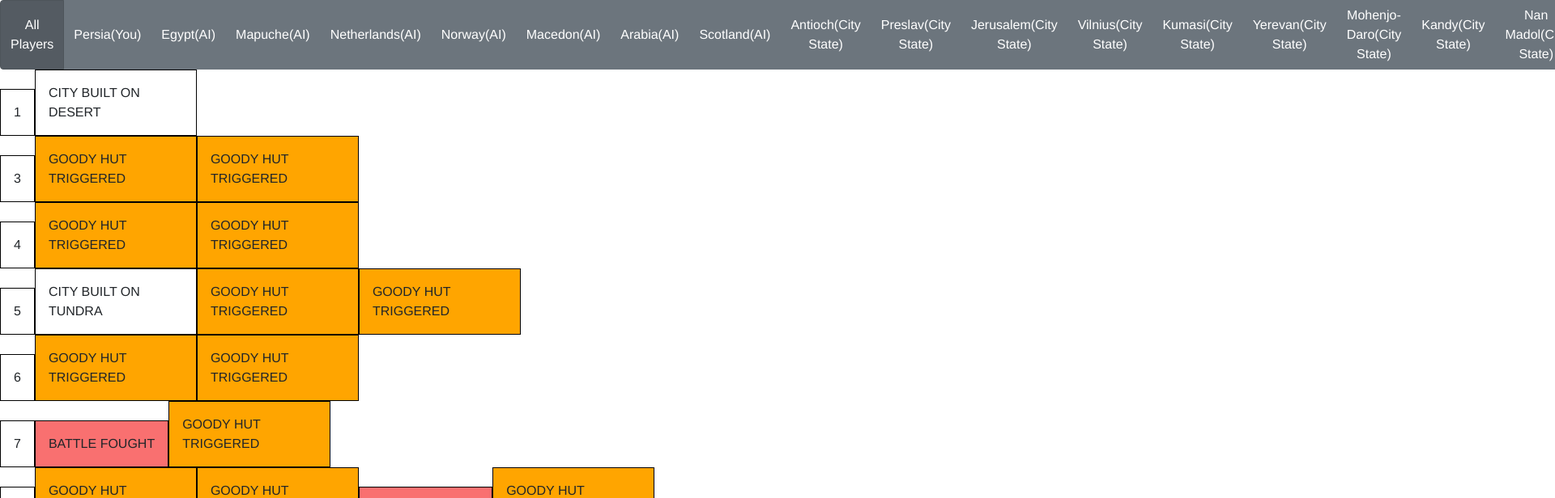
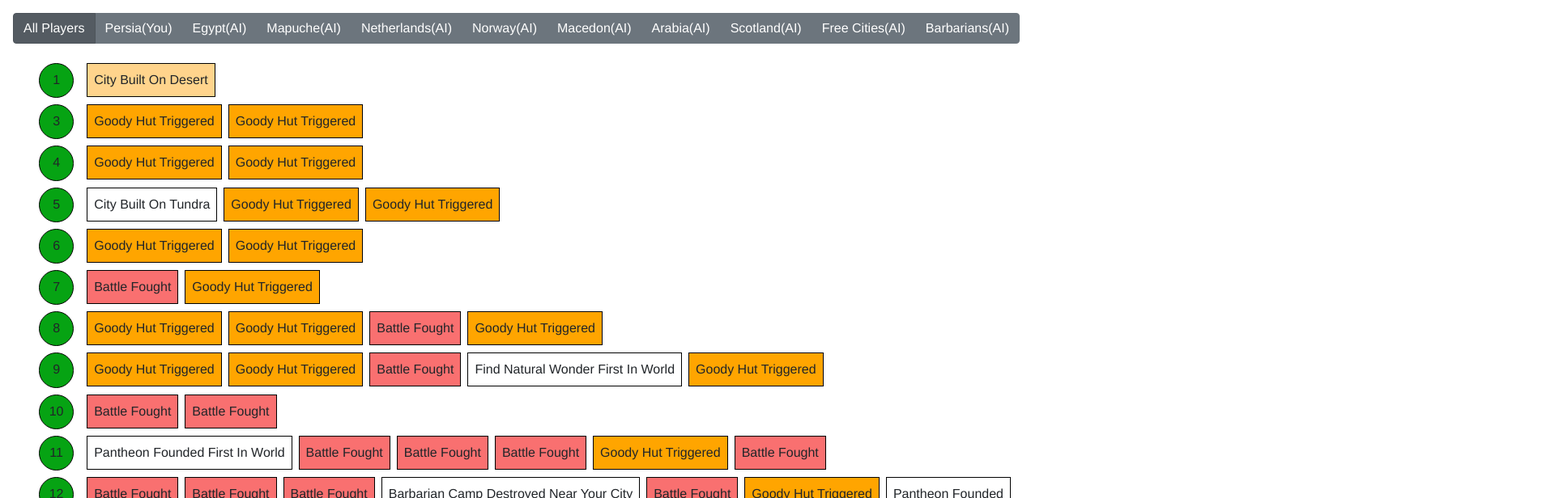
Before and after one commit to boompig/civ6-timeline, a React app: page / in a window 1280 px wide. Shown: the top 616 px of the page at 81% size, 1920 px wide, since content can reach past the window. Built offline with nearby package versions, Linux system fonts and the light colour scheme.

Commit message:
small css changes. also added typescript linter

```diff
--- a/package.json
+++ b/package.json
@@ -23,6 +23,10 @@
     "eslint-plugin-node": "^8.0.1",
     "eslint-plugin-promise": "^4.0.1",
     "eslint-plugin-standard": "^4.0.0",
+    "tslint": "^5.12.1",
     "webpack-cli": "^3.2.3"
+  },
+  "scripts": {
+	  "lint": "tslint src/components/*.ts"
   }
 }
--- a/src/components/App.tsx
+++ b/src/components/App.tsx
@@ -72,6 +72,7 @@ export default class App extends React.Component<IAppProps, IAppState> {
 					<Timeline
 						moments={ this.state.serverData.Moments }
 						targetPlayer={ this.state.targetPlayer }></Timeline>
+					<footer>Created by Daniel Kats - 2019</footer>
 				</div>
 			);
 		} else {
--- a/src/components/interfaces.ts
+++ b/src/components/interfaces.ts
@@ -3,6 +3,8 @@ export interface IMoment {
 	Id: number;
 	Type: string;
 	ActingPlayer: number;
+	// instance-specific string that has a bunch of useful information
+	InstanceDescription: string;
 }
 
 export interface IPlayer {
--- /dev/null
+++ b/src/components/moment-text-parser.ts
@@ -0,0 +1,26 @@
+/**
+ * This file parses historic moment-specific strings
+ */
+
+import { IMoment } from "./interfaces";
+
+interface IForeignCapital {
+	city: string;
+	civ: string;
+}
+
+/*
+ * expected string format:
+ * <city>, the former capital of <civ>, ...
+ */
+export default {
+	parseForeignCapital: (moment: IMoment): IForeignCapital => {
+		const pattern = /(.*?), the former capital of (.*?),/;
+		const match = moment.InstanceDescription.match(pattern);
+		// match[0] is the whole thing
+		return {
+			city: match[1],
+			civ: match[2],
+		};
+	},
+};
--- a/src/components/player-selector.tsx
+++ b/src/components/player-selector.tsx
@@ -7,6 +7,9 @@ interface IPlayerSelectorProps {
 	currentlySelectedPlayer: number;
 }
 
+/**
+ * Allow selecting from among the MAJOR civilizations participating in this game
+ */
 export default class PlayerSelector extends React.Component<IPlayerSelectorProps, {}> {
 	constructor(props: IPlayerSelectorProps) {
 		super(props);
@@ -38,13 +41,17 @@ export default class PlayerSelector extends React.Component<IPlayerSelectorProps
 		</button>);
 		for(let player of this.props.players) {
 			let playerType = this.getPlayerType(player);
+			if(playerType === "City State") {
+				// ignore city states
+				continue;
+			}
 			activeClass = (player.Id === this.props.currentlySelectedPlayer ? "active": "");
 			playerElems.push(<button className={ `btn btn-secondary player ${activeClass}` } onClick={ (e) => this.handleSelect(player.Id) } key={ `player-${player.Id}` }>
 				<span>{ player.CivilizationShortDescription }</span>
 				<span>({ playerType })</span>
 			</button>);
 		}
-		return <div className="btn-group" role="group" aria-label="player selector">
+		return <div className="btn-group player-selector" role="group" aria-label="player selector">
 			{ playerElems}
 		</div>
 	}
--- a/src/components/timeline.tsx
+++ b/src/components/timeline.tsx
@@ -1,5 +1,7 @@
 import * as React from "react";
 import { IMoment } from "./interfaces";
+import { StringToTitleCase } from "./utils";
+import MomentParser from "./moment-text-parser";
 
 interface ITimelineProps {
 	targetPlayer: number;
@@ -44,7 +46,11 @@ export default class Timeline extends React.Component<ITimelineProps, ITimelineS
 
 			for(let moment of turnMap[turn]) {
 				if(this.props.targetPlayer === -1 || moment.ActingPlayer === this.props.targetPlayer) {
-					let type = moment.Type.replace("MOMENT_", "").replace(/_/g, " ");
+					let type = StringToTitleCase(moment.Type.replace("MOMENT_", "").replace(/_/g, " "));
+					if(moment.Type === "MOMENT_CITY_TRANSFERRED_FOREIGN_CAPITAL") {
+						const t = MomentParser.parseForeignCapital(moment);
+						console.log(t);
+					}
 					moments.push(
 						<div className={ `moment ${moment.Type}` } key={ `moment-${moment.Id}` }>
 							{ type }
--- /dev/null
+++ b/src/components/utils.ts
@@ -0,0 +1,7 @@
+export const StringToTitleCase = (s: string) => {
+	const words = s.split(/ /g);
+	for (let i = 0; i < words.length; i++) {
+		words[i] = words[i][0].toUpperCase() + words[i].substr(1).toLowerCase();
+	}
+	return words.join(" ");
+};
--- a/style.css
+++ b/style.css
@@ -1,21 +1,45 @@
 html, body {
 	font-size: 1rem;
 	font-family: Helvetica, Arial, sans-serif;
+}
+
+.player-selector {
+	margin-bottom: 1rem;
+	margin-top: 1rem;
+	margin-left: 1rem;
+	margin-right: 1rem;
+}
+
+.timeline {
+	margin-left: 3rem;
+	margin-bottom: 1rem; /* some whitespace at the bottom */
 }
 
 .turn {
 	display: block;
 }
 
+.turn-number {
+	border-radius: 50%; /* round */
+	height: 2.7rem;
+	width: 2.7rem;
+	background-color: #06a313;
+	text-align: center;
+	padding: .5rem;
+	margin-right: 1rem;
+}
+
 .moment {
 	display: inline-block;
-	max-width: 200px;
-	padding: 1rem;
 
-	/* so I can see it */
 	border: 1px solid black;
 
-	text-overflow: wrap;
+	margin-top: .5rem;
+}
+
+.moment:not(.turn-number) {
+	padding: .5rem;
+	margin-right: .5rem;
 }
 
 /* moment colouring */
@@ -28,9 +52,35 @@ html, body {
 }
 
 .MOMENT_GREAT_PERSON_CREATED_GAME_ERA {
+	background-color: #bec1bd;
+}
+
+.MOMENT_GOVERNMENT_ENACTED_TIER_1_FIRST_IN_WORLD, .MOMENT_GOVERNMENT_ENACTED_TIER_1_FIRST,
+.MOMENT_GOVERNMENT_ENACTED_TIER_2_FIRST_IN_WORLD, .MOMENT_GOVERNMENT_ENACTED_TIER_2_FIRST,
+.MOMENT_GOVERNMENT_ENACTED_TIER_3_FIRST_IN_WORLD, .MOMENT_GOVERNMENT_ENACTED_TIER_3_FIRST {
 	background-color: #cd59ff;
 }
 
 .MOMENT_TECH_RESEARCHED_IN_ERA_FIRST {
 	background-color: #5c9ef9;
 }
+
+.MOMENT_GAME_ERA_STARTED_WITH_GOLDEN_AGE {
+	background-color: #ffb71e;
+}
+
+.MOMENT_GAME_ERA_STARTED_WITH_DARK_AGE {
+	background-color: #161512;
+	color: white;
+}
+
+.MOMENT_CITY_BUILT_ON_DESERT {
+	background-color: #ffd48c;
+}
+
+footer {
+	color: grey;
+	margin: 0 auto;
+	text-align: center;
+	font-size: .85rem;
+}
```
Also changed, not shown: tslint.json (added, +11 -0 lines), .eslintrc.js (deleted), 2 other files (tests, documents, lock files or other folders).
